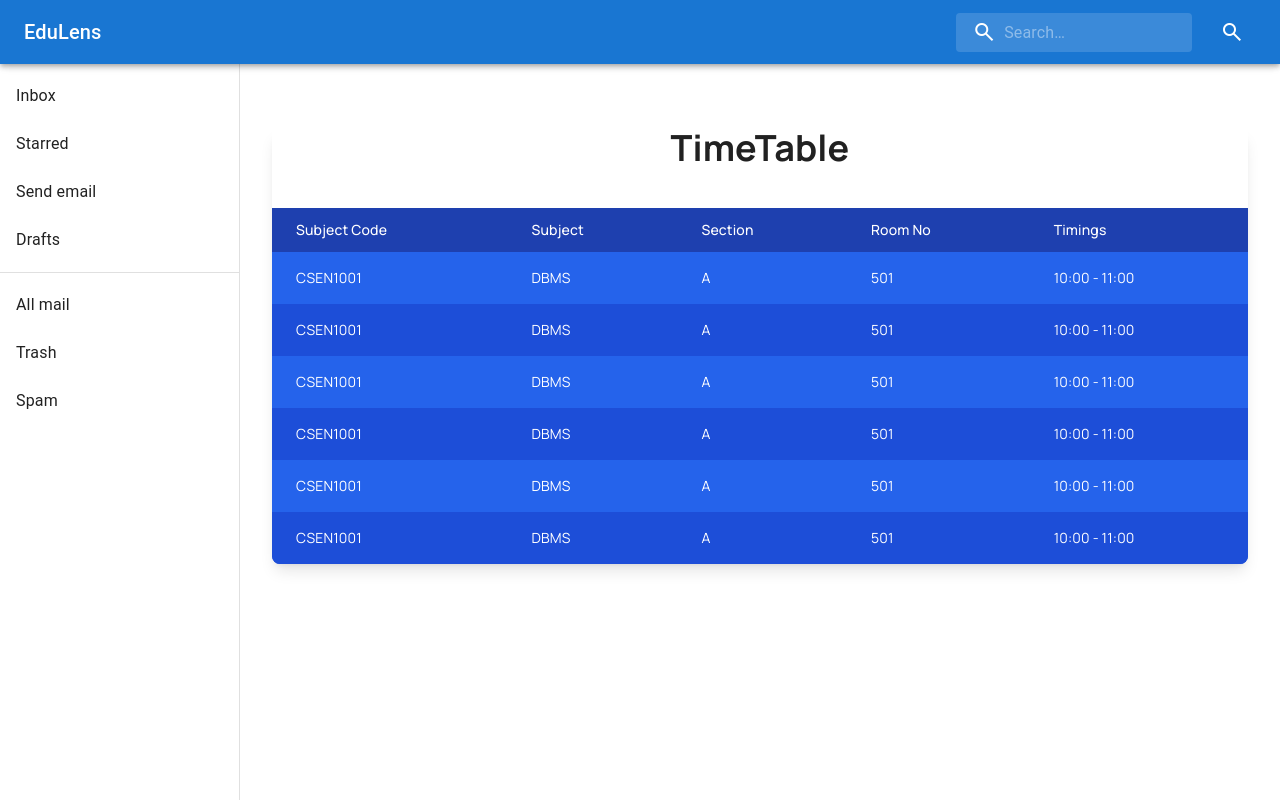
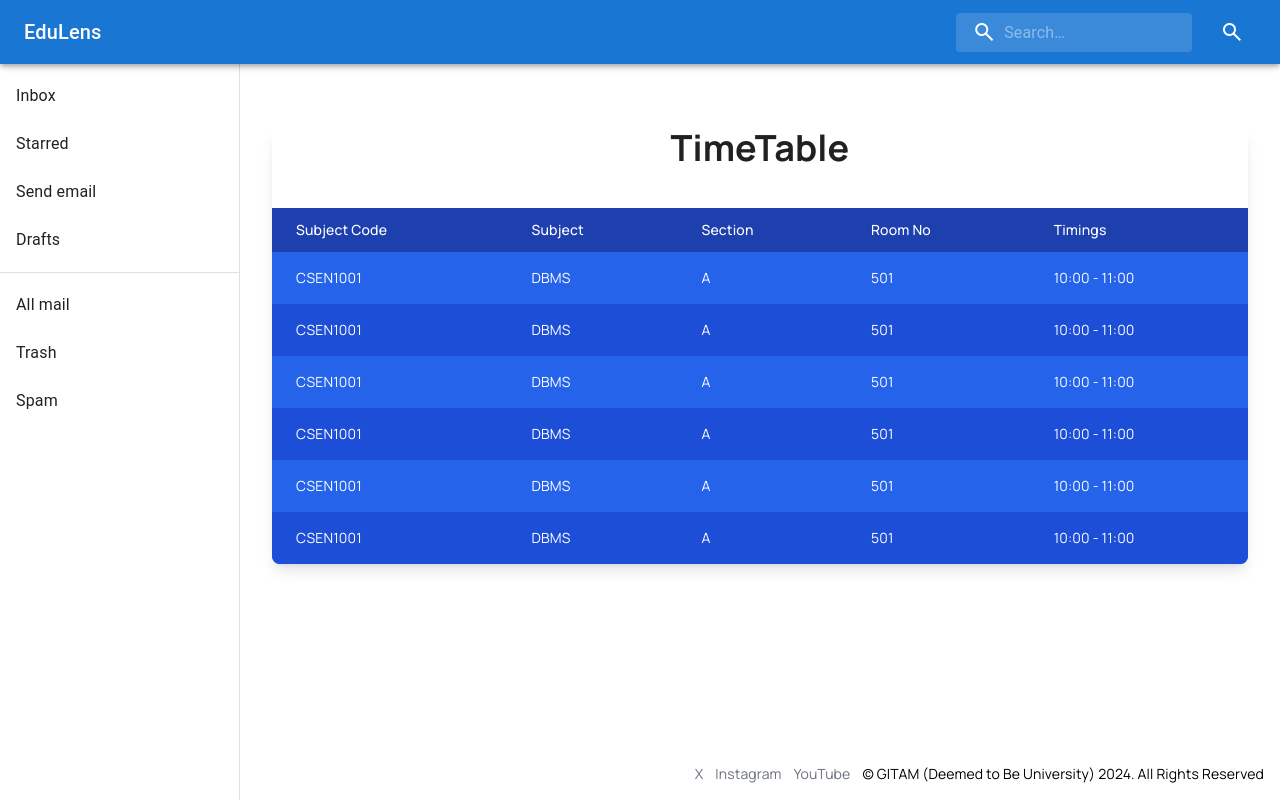
Before and after one commit to TheAnanta/edulens, a Next.js app: page /timetable in a window 1280 px wide. Built offline with nearby package versions, Linux system fonts and the light colour scheme.

Commit message:
Added missed footer to salary & timetable

```diff
--- a/src/app/salary/[id]/page.tsx
+++ b/src/app/salary/[id]/page.tsx
@@ -1,3 +1,4 @@
+import Footer from '@/components/Footer';
 import Sidebar from '@/components/Sidebar';
 import React from 'react';
 
@@ -40,6 +41,7 @@ function App(props: { params: { id: string } }) {
                     </tbody>
                 </table>
             </div>
+            <Footer/>
         </div>
     );
 }
--- a/src/app/timetable/page.tsx
+++ b/src/app/timetable/page.tsx
@@ -1,3 +1,4 @@
+import Footer from '@/components/Footer';
 import Sidebar from '@/components/Sidebar';
 import React from 'react';
 
@@ -39,6 +40,7 @@ function App() {
           </tbody>
         </table>
       </div>
+      <Footer/>
     </div>
   );
 }
```
